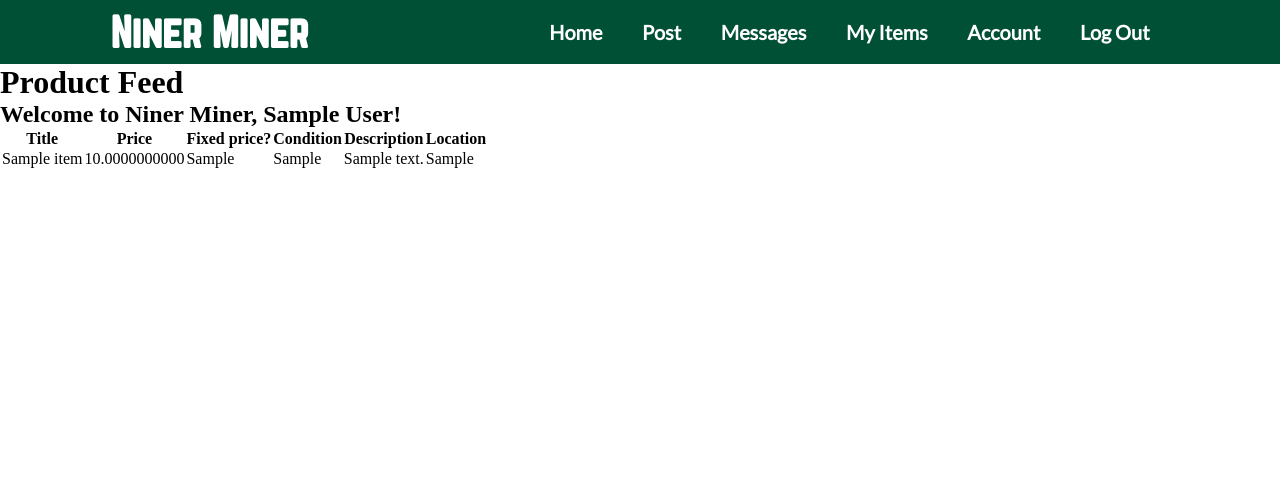
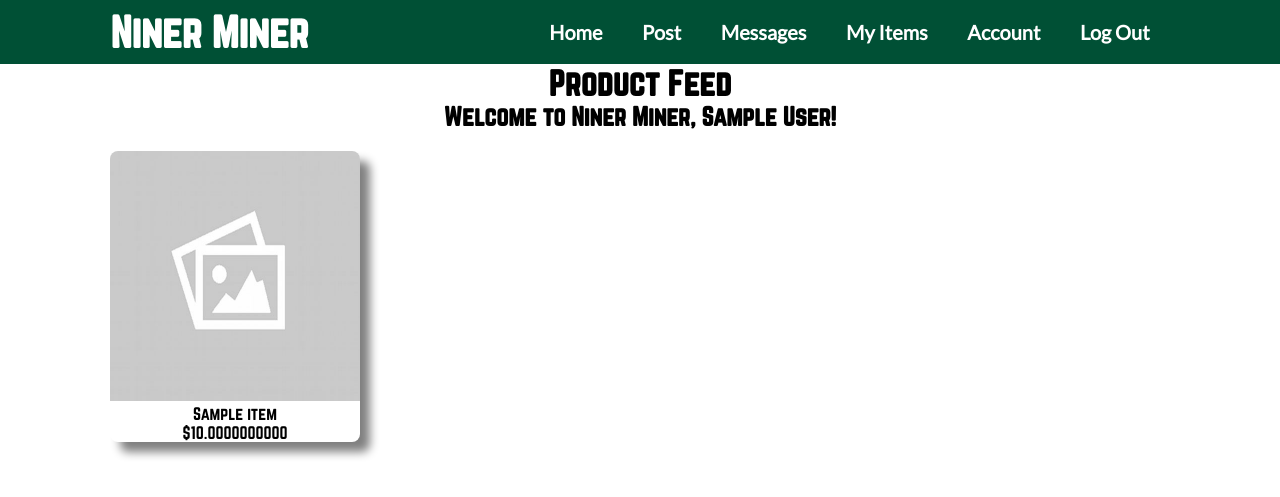
Before and after one commit to cmadajski/niner_miner, a Flask app: page /product_feed in a window 1280 px wide. Shown: the top 497 px of the page. Run offline with Flask 2, Linux system fonts and the light colour scheme; a user stored in the database is signed in; tables that the repository leaves empty hold one stand-in row (values such as "Sample post").

Commit message:
Formatted product_feed page

```diff
--- a/src/static/css/product_feed.css
+++ b/src/static/css/product_feed.css
@@ -1,12 +1,29 @@
 body {
-    margin: 0;
-    padding: 0;
     font-family: Norwester;
     color: black;
-    display: flex;
-    flex-wrap: wrap;
+    text-align: center;
 }
+
 @font-face {
     font-family: Norwester;
     src: url(../fonts/norwester.otf);
 }
+
+img {
+    width: 250px;
+    height: 250px;
+}
+
+.feed {
+    margin: 20px 110px;
+    display: grid;
+    grid-template-columns: repeat(auto-fit, minmax(250px, 250px));
+    grid-gap: 35px;
+
+}
+
+.each-item {
+    border-radius: 8px;
+    box-shadow: 10px 10px 10px gray;
+    overflow: hidden;
+}
--- a/src/templates/product_feed.html
+++ b/src/templates/product_feed.html
@@ -1,8 +1,10 @@
 {% extends "navbar.html" %}
+{% block links %}../static/css/product_feed.css{% endblock %}
 {% block title %}Product Feed{% endblock %}
 {% block content %}
     <h1>Product Feed</h1>
     <h2>Welcome to Niner Miner, {{ current_user.name }}!</h2>
+    <!--
     <table>
         <tr>
             <th>Title</th>
@@ -24,4 +26,16 @@
     </tr>
     {% endfor %}
     </table>
+    -->
+    <div class="feed">
+        {% for item in items %}
+        <div class="each-item">
+            <img src="../static/empty.jpg" alt="img">
+            <div class="title-price">
+                <p>{{ item.title }}</p>
+                <p>${{ item.price }}</p>
+            </div>
+        </div>
+        {% endfor %}
+    </div>
 {% endblock %}
```
Also changed, not shown: src/static/empty.jpg (added).
